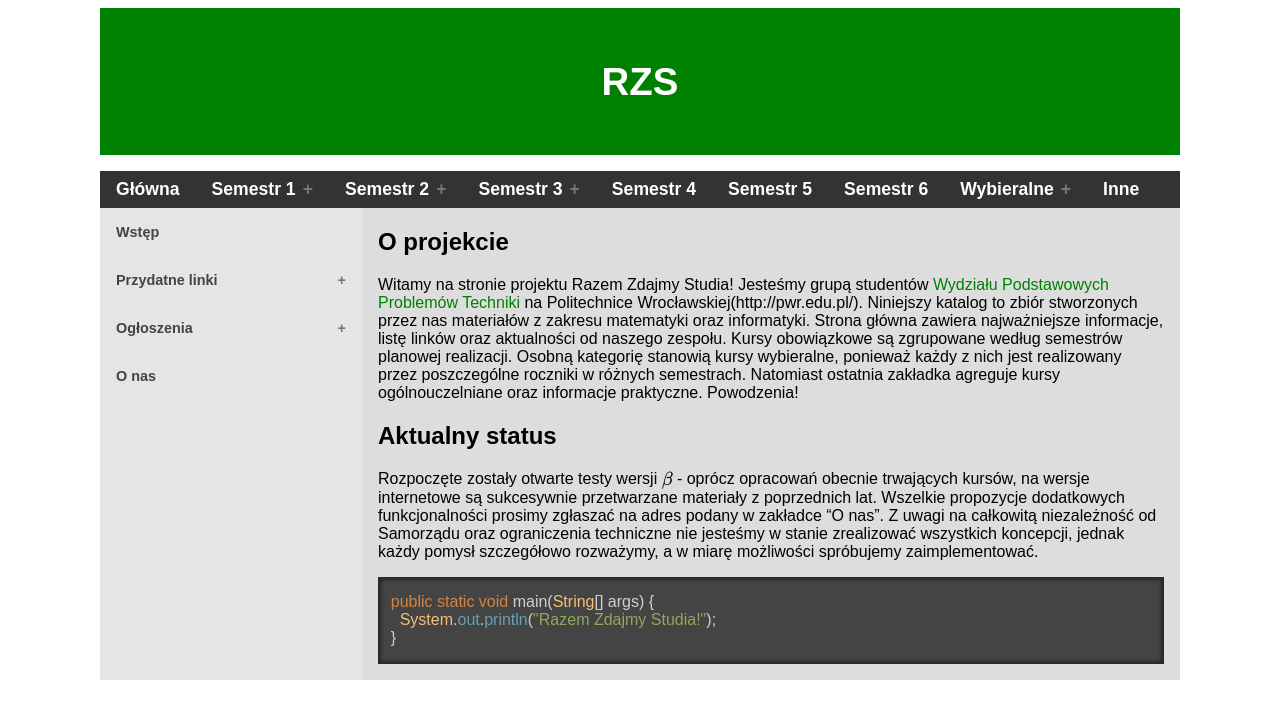
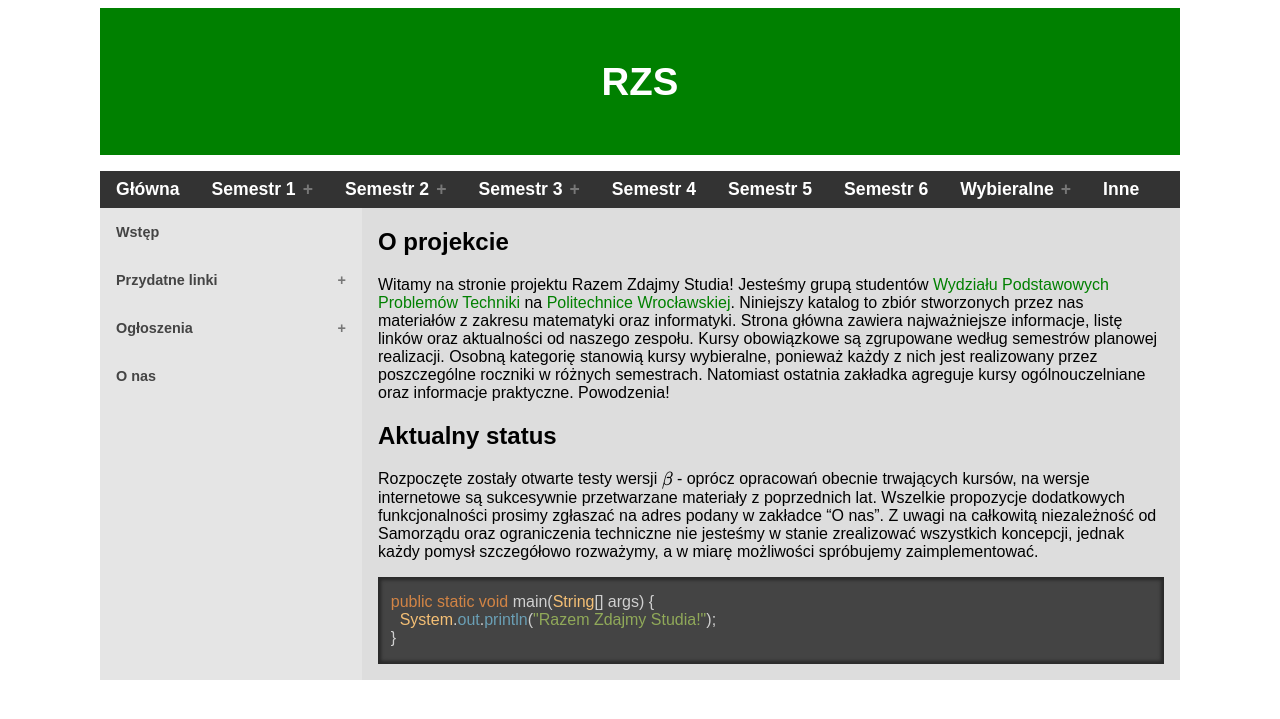
Before and after one commit to rzs-site/rzs-site.github.io, a Jekyll site: the page built from index.md, in a window 1280 px wide. Shown: the top 719 px of the page. Built offline with Jekyll 4.4.1, drawn with Linux system fonts in a browser that asks for light colours; formulas are drawn with MathJax 3; our own code applies the rules of GitHub Pages for plain Markdown files.

Commit message:
Update index.md

```diff
--- a/index.md
+++ b/index.md
@@ -8,7 +8,7 @@ use_highlight: true
 O projekcie
 ---
 
-Witamy na stronie projektu Razem Zdajmy Studia! Jesteśmy grupą studentów [Wydziału Podstawowych Problemów Techniki](http://ki.pwr.edu.pl/) na Politechnice Wrocławskiej(http://pwr.edu.pl/). Niniejszy katalog to zbiór stworzonych przez nas materiałów z zakresu matematyki oraz informatyki. Strona główna zawiera najważniejsze informacje, listę linków oraz aktualności od naszego zespołu. Kursy obowiązkowe są zgrupowane według semestrów planowej realizacji. Osobną kategorię stanowią kursy wybieralne, ponieważ każdy z nich jest realizowany przez poszczególne roczniki w różnych semestrach. Natomiast ostatnia zakładka agreguje kursy ogólnouczelniane oraz informacje praktyczne. Powodzenia!
+Witamy na stronie projektu Razem Zdajmy Studia! Jesteśmy grupą studentów [Wydziału Podstawowych Problemów Techniki](http://ki.pwr.edu.pl/) na [Politechnice Wrocławskiej](http://pwr.edu.pl/). Niniejszy katalog to zbiór stworzonych przez nas materiałów z zakresu matematyki oraz informatyki. Strona główna zawiera najważniejsze informacje, listę linków oraz aktualności od naszego zespołu. Kursy obowiązkowe są zgrupowane według semestrów planowej realizacji. Osobną kategorię stanowią kursy wybieralne, ponieważ każdy z nich jest realizowany przez poszczególne roczniki w różnych semestrach. Natomiast ostatnia zakładka agreguje kursy ogólnouczelniane oraz informacje praktyczne. Powodzenia!
 
 Aktualny status
 ---
```
